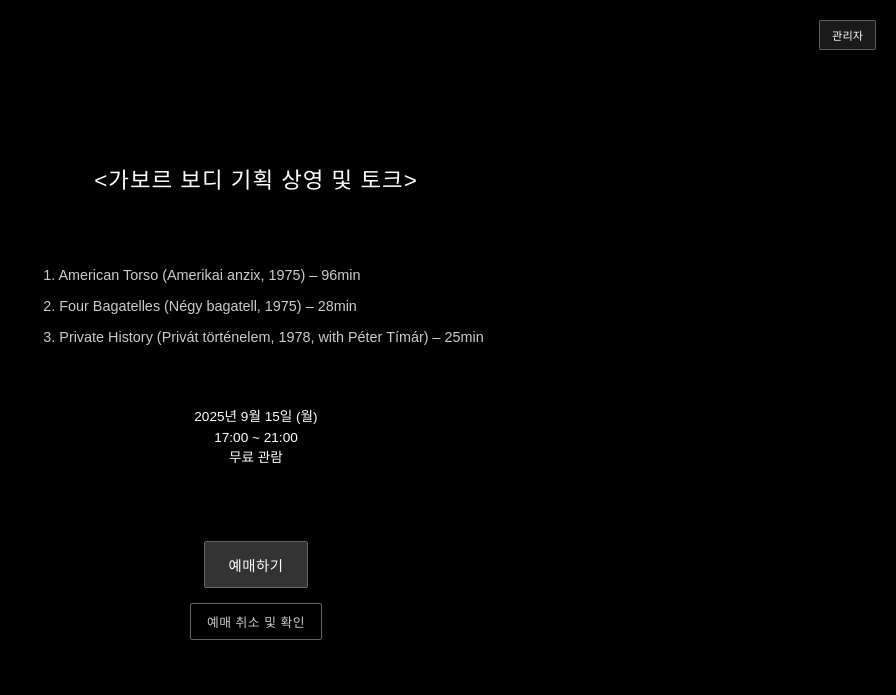
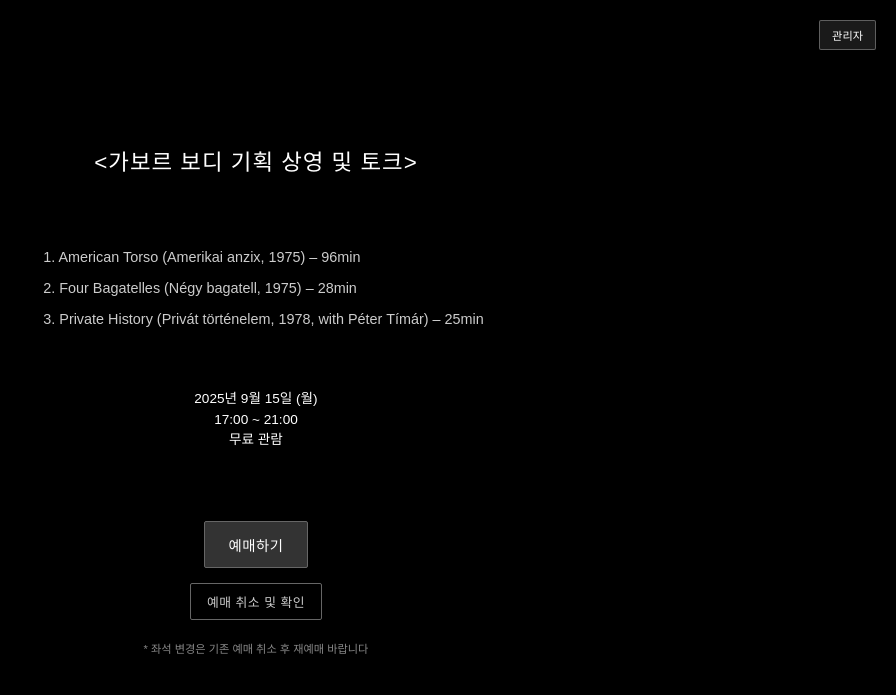
Before and after one commit to jnjaeyun/gabor-booking, a Flask app: page / in a window 1280 px wide. Shown: the top 695 px of the page, without its empty margins (384-1280 px from the left). Run offline with Flask 3, Linux system fonts and the light colour scheme.

Commit message:
Update index.html

```diff
--- a/templates/index.html
+++ b/templates/index.html
@@ -425,10 +425,13 @@
                     무료 관람
                 </div>
             </div>
-            <div class="main-actions">
+          <div class="main-actions">
                 <button class="book-btn" onclick="showBookingPage()">예매하기</button>
                 <br>
                 <button class="cancel-btn" onclick="goToCancel()">예매 취소 및 확인</button>
+            </div>
+            <div style="margin-top: 20px; font-size: 0.7rem; color: #888; text-align: center;">
+                * 좌석 변경은 기존 예매 취소 후 재예매 바랍니다
             </div>
         </div>
     </div>
```
